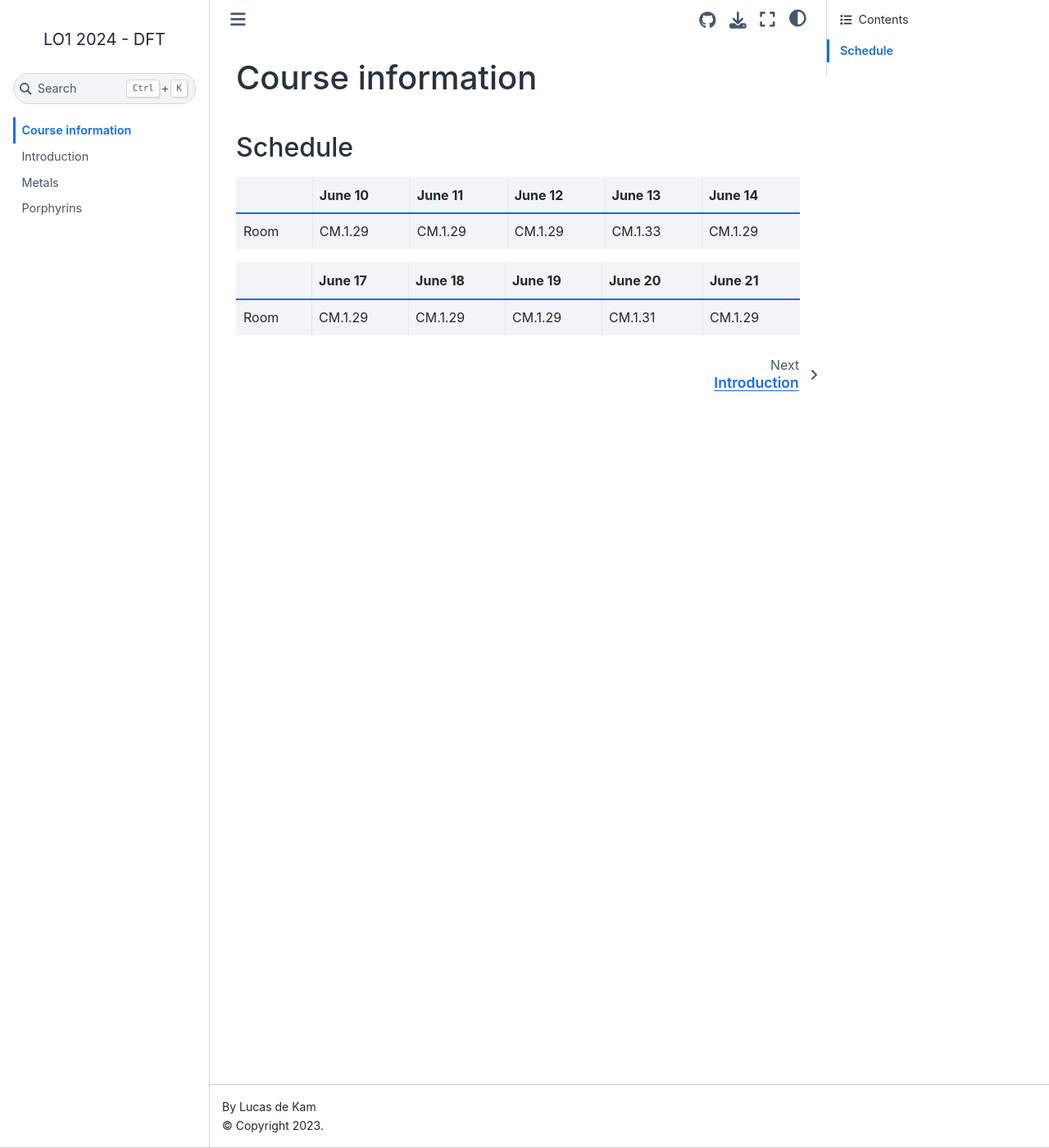
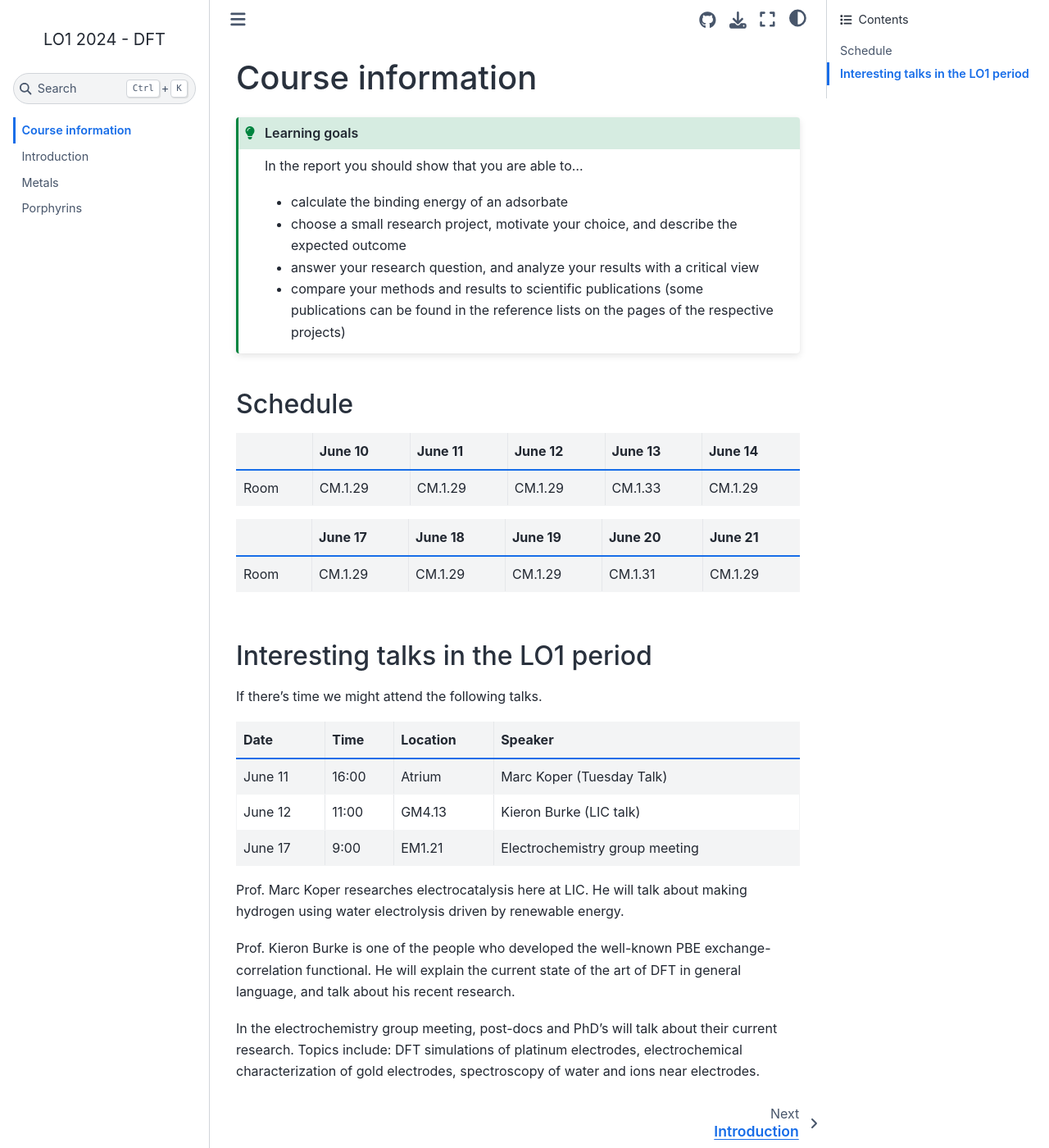
Before and after one commit to lucasdekam/lo1, a Jupyter Book: the page built from course-information.md, in a window 1280 px wide and 1400 px high. Shown: the whole window at 82% size. Built offline with Jupyter Book 1.0.4 settings and Sphinx 7.4.7 and the Sphinx Book theme 1.1.4, drawn with Linux system fonts in a browser that asks for light colours.

Commit message:
add research goals and interesting talks

````diff
--- a/course-information.md
+++ b/course-information.md
@@ -1,4 +1,14 @@
 # Course information
+
+```{admonition} Learning goals
+:class: tip
+In the report you should show that you are able to...
+
+* calculate the binding energy of an adsorbate
+* choose a small research project, motivate your choice, and describe the expected outcome
+* answer your research question, and analyze your results with a critical view
+* compare your methods and results to scientific publications (some publications can be found in the reference lists on the pages of the respective projects)
+```
 
 ## Schedule
 
@@ -9,3 +19,20 @@
 |      | June 17 | June 18 | June 19 | June 20 | June 21 |
 |------|---------|---------|---------|---------|---------|
 | Room | CM.1.29 | CM.1.29 | CM.1.29 | CM.1.31 | CM.1.29 |
+
+
+## Interesting talks in the LO1 period
+
+If there's time we might attend the following talks.
+
+| Date    | Time  | Location | Speaker |
+|---------|-------|----------|---------------------------|
+| June 11 | 16:00 | Atrium   | Marc Koper (Tuesday Talk) |
+| June 12 | 11:00 | GM4.13   | Kieron Burke (LIC talk) |
+| June 17 | 9:00  | EM1.21   | Electrochemistry group meeting |
+
+Prof. Marc Koper researches electrocatalysis here at LIC. He will talk about making hydrogen using water electrolysis driven by renewable energy.
+
+Prof. Kieron Burke is one of the people who developed the well-known PBE exchange-correlation functional. He will explain the current state of the art of DFT in general language, and talk about his recent research.
+
+In the electrochemistry group meeting, post-docs and PhD's will talk about their current research. Topics include: DFT simulations of platinum electrodes, electrochemical characterization of gold electrodes, spectroscopy of water and ions near electrodes.
````
